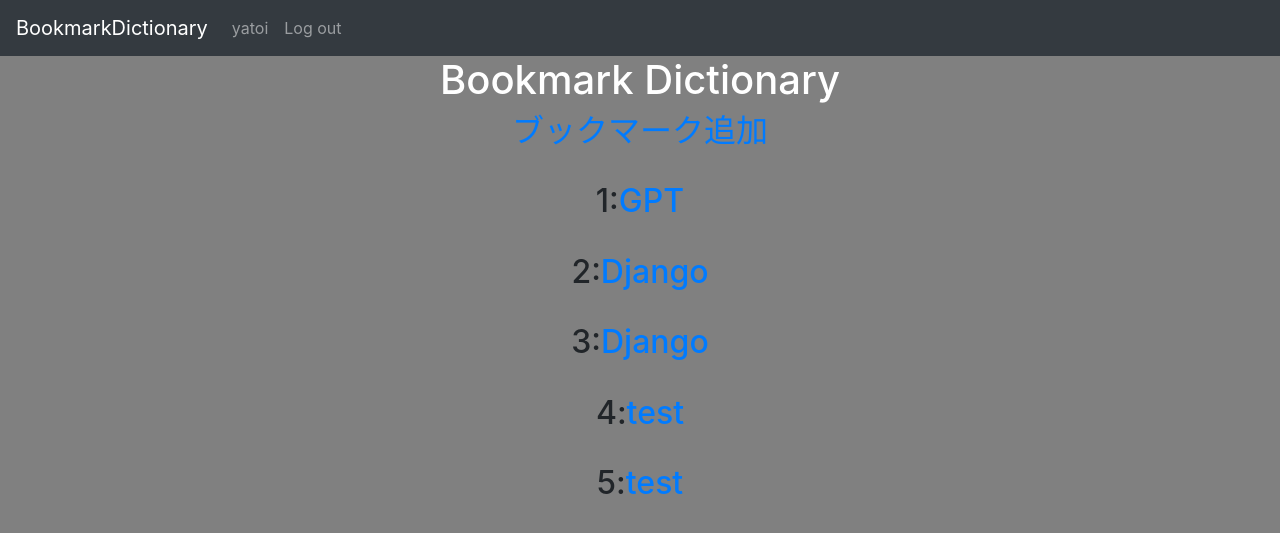
After one commit to ueki8bati/BMD, a Django app: page /bookmark/ in a window 1280 px wide. The commit adds this page. Shown: the top 533 px of the page. Run offline with Django 4.2, Linux system fonts and the light colour scheme; a user stored in the database is signed in; data comes from the database, SQL or seed files in the repository; both versions use the stored data as it was after the commit; some libraries are stand-ins or nearby versions.

Commit message:
add BookmarkSystem

```diff
--- a/BMDapp/settings.py
+++ b/BMDapp/settings.py
@@ -127,4 +127,4 @@ STATIC_ROOT = BASE_DIR / 'static'
 DEFAULT_AUTO_FIELD = 'django.db.models.BigAutoField'
 
 LOGIN_URL = 'account:login'
-LOGIN_REDIRECT_URL = 'account:top'
+LOGIN_REDIRECT_URL = 'bookmarkd:index'
--- a/BMDapp/urls.py
+++ b/BMDapp/urls.py
@@ -19,6 +19,6 @@ from django.urls import path,include
 
 urlpatterns = [
     path('admin/', admin.site.urls),
-    path('', include('account.urls')),
-    path('bookmarkd', include('bookmarkd.urls')),
+    path('account/', include('account.urls')),
+    path('', include('bookmarkd.urls')),
 ]
--- a/bookmarkd/models.py
+++ b/bookmarkd/models.py
@@ -5,6 +5,7 @@ from django.utils import timezone
 # Create your models here.
 
 class Dictionary(models.Model):
+    author = models.ForeignKey(settings.AUTH_USER_MODEL, on_delete=models.CASCADE, default=None)
     title = models.CharField(max_length=256)
     url = models.URLField()
     tag = models.CharField(max_length=256)
@@ -13,6 +14,8 @@ class Dictionary(models.Model):
     def __str__(self):
         return self.title
 
+'''
 class SlackBots(models.Model):
     botname = models.CharField(max_length=256)
     #tokun =
+'''
--- a/bookmarkd/urls.py
+++ b/bookmarkd/urls.py
@@ -5,5 +5,9 @@ from . import views,slack
 app_name ='bookmarkd'
 
 urlpatterns = [
-    path('', slack.ReadMessage(), name='SlackRead'),
+    path('bookmark/',views.index,name='index'),
+    path('bookmark/<int:id>/', views.detail, name='detail'),
+    path('bookmark/add/',views.add,name='add'),
+    #path('bookmarks',views.BookmarksView.as_view(),name='list')
+    #path('slack', slack.ReadMessage(), name='SlackRead'),
     ]
--- a/bookmarkd/views.py
+++ b/bookmarkd/views.py
@@ -1,3 +1,32 @@
-from django.shortcuts import render
+from django.shortcuts import render, get_object_or_404, redirect
+from django.views import generic
+from .models import Dictionary
+from django.utils import timezone
+from django.contrib.auth.decorators import login_required
+from .forms import DictionaryForm
 
 # Create your views here.
+
+@login_required
+def index(request):
+    bookmarks = Dictionary.objects.all()
+    return render(request, 'bookmarkd/index.html',{'bookmarks':bookmarks})
+
+@login_required
+def detail(request, id):
+    bookmark = get_object_or_404(Dictionary, id=id)
+    return render(request, 'bookmarkd/detail.html', {'bookmark': bookmark})
+
+@login_required
+def add(request):
+    if request.method == "POST":
+        form = DictionaryForm(request.POST)
+        if form.is_valid():
+            bookmark = form.save(commit=False)
+            bookmark.author = request.user
+            bookmark.date = timezone.now()
+            bookmark.save()
+            return render(request, 'bookmarkd/detail.html', {'bookmark': bookmark})
+    else:
+        form = DictionaryForm()
+    return render(request, 'bookmarkd/edit.html', {'form': form})
--- a/templates/account/my_page.html
+++ b/templates/account/my_page.html
@@ -3,7 +3,7 @@
 <!-- コンテンツ -->
 {% block content %}
 <div class="container">
-  <h1>My page</h1>
+  <h1>Personal Settings</h1>
   <hr>
 
   <!-- アカウント情報 -->
--- a/templates/base.html
+++ b/templates/base.html
@@ -13,29 +13,26 @@
 
     <title>ユーザー登録・更新</title>
   </head>
-  <body>
+  <body style="background-color:gray">
     <!-- ナビバー -->
-    <nav class="navbar navbar-expand-md navbar-dark bg-primary">
-      <a class="navbar-brand" href="{% url 'account:top' %}">テストサイト</a>
+    <nav class="navbar navbar-expand-md navbar-dark bg-dark">
+      <a class="navbar-brand" href="{% url 'bookmarkd:index' %}">BookmarkDictionary</a>
       <button class="navbar-toggler" type="button" data-toggle="collapse" data-target="#navbarSupportedContent" aria-controls="navbarSupportedContent" aria-expanded="false" aria-label="Toggle navigation">
         <span class="navbar-toggler-icon"></span>
       </button>
 
       <div class="collapse navbar-collapse" id="navbarSupportedContent">
         <ul class="navbar-nav mr-auto">
-          <li class="nav-item">
-            <a class="nav-link" href="{% url 'account:top' %}">Top</a>
-          </li>
             {% if not user.is_authenticated %}
               <li class="nav-item">
                 <a class="nav-link" href="{% url 'account:login' %}">Log in</a>
               </li>
-              <li class="nav-item m-1">
+              <li class="nav-item">
                 <a class="nav-link" href="{% url 'account:signup' %}">Sign up</a>
               </li>
             {% else %}
               <li class="nav-item">
-                <a class="nav-link" href="{% url 'account:my_page' user.pk %}">My page</a>
+                <a class="nav-link" href="{% url 'account:my_page' user.pk %}">{{ user.username }}</a>
               </li>
               <li class="nav-item">
                 <a class="nav-link" href="{% url 'account:logout' %}">Log out</a>
@@ -44,13 +41,7 @@
         </ul>
       </div>
     </nav>
-    <div class="pl-4 small" style="background-color: #e2e3e5 ; border-bottom: solid 1px #f3f3f3;">
-        {% if not user.is_authenticated %}
-          こんにちは！ ゲスト さん
-        {% else %}
-          こんにちは！ {{ user.username }} さん
-        {% endif %}
-    </div>
+
     <!-- コンテンツ -->
     {% block content %}{% endblock %}
 
--- /dev/null
+++ b/templates/bookmarkd/index.html
@@ -0,0 +1,18 @@
+{% extends "base.html" %}
+
+<!-- コンテンツ -->
+{% block content %}
+<div class="container">
+    <center>
+        <h1 style="color: white">Bookmark Dictionary</h1>
+        <div>
+            <h2><a href="{% url 'bookmarkd:add' %}"><span class="glyphicon glyphicon-plus">ブックマーク追加</span></a></h2>
+        </div>
+        <br>
+            {% for bookmark in bookmarks %}
+                <h2>{{bookmark.id}}:<a href="{% url 'bookmarkd:detail' id=bookmark.id %}">{{ bookmark.title }}</a></h2></br>
+            {% endfor %}
+        </div>
+    </center>
+</div>
+{% endblock %}
```
Also changed, not shown: bookmarkd/forms.py (added, +9 -0 lines), templates/bookmarkd/detail.html (added, +16 -0 lines), templates/bookmarkd/edit.html (added, +9 -0 lines), account/migrations/__init__.py (deleted), bookmarkd/migrations/0001_initial.py, db.sqlite3.
